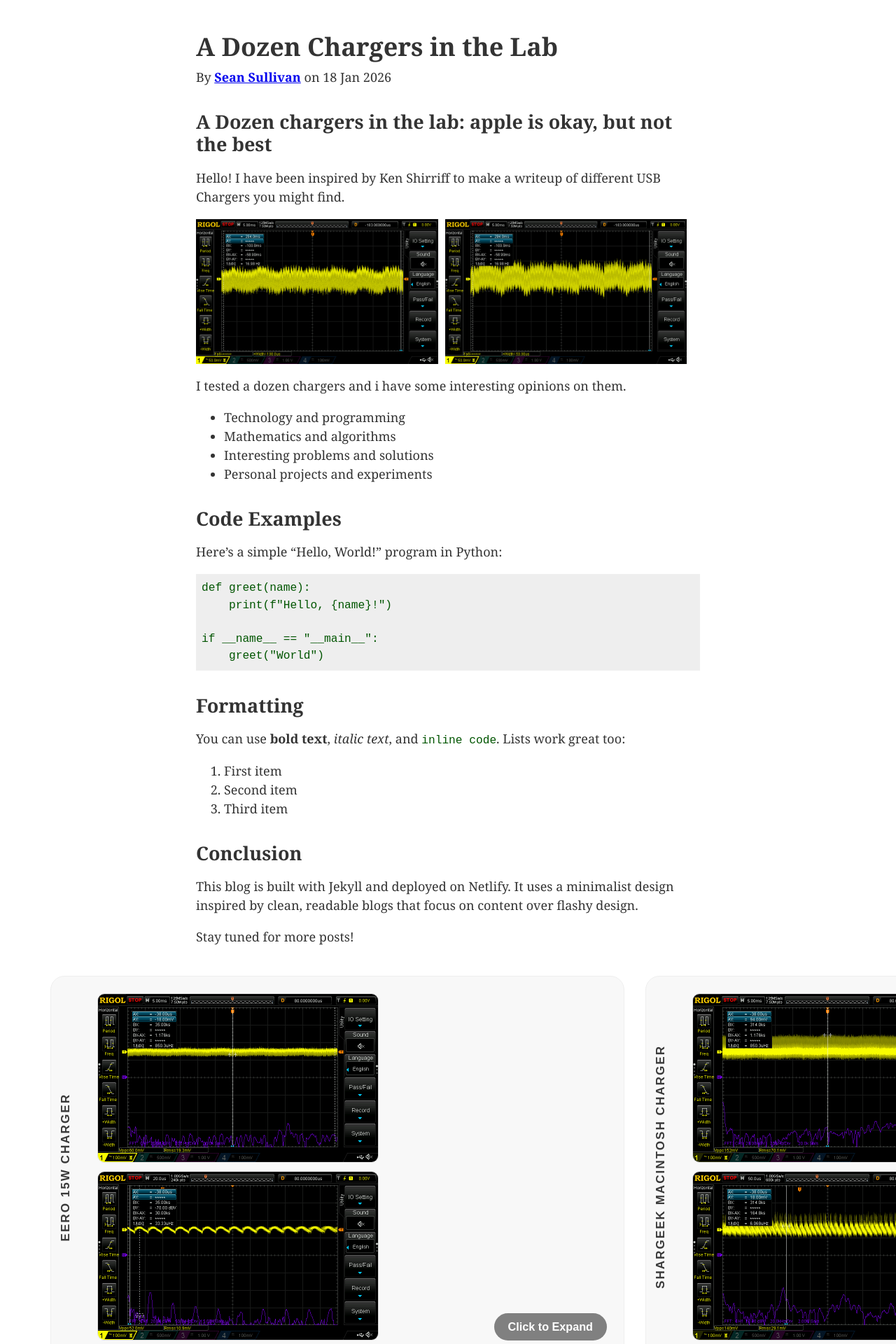
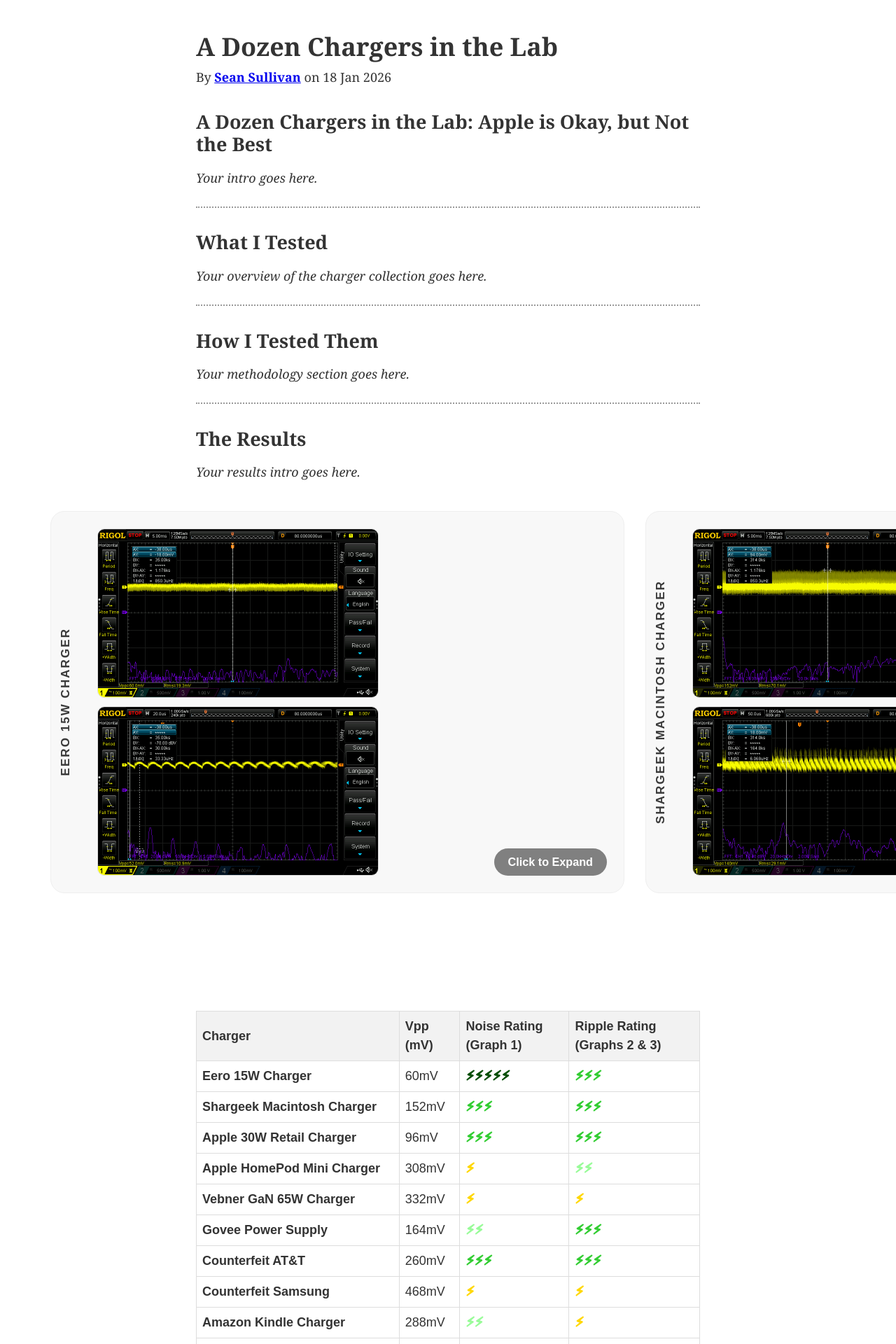
Before and after one commit to 0sps/sullivan.mx, a Jekyll site: the page built from _posts/2026-01-19-a-dozen-chargers-in-the-lab.md, in a window 1280 px wide. Shown: the top 1920 px of the page at 70% size. Built offline with Jekyll 4.4.1, drawn with Linux system fonts in a browser that asks for light colours.

Commit message:
Update 2026-01-19-a-dozen-chargers-in-the-lab.md

````diff
--- a/_posts/2026-01-19-a-dozen-chargers-in-the-lab.md
+++ b/_posts/2026-01-19-a-dozen-chargers-in-the-lab.md
@@ -81,48 +81,36 @@
     caption: ""
 ---
 
-## A Dozen chargers in the lab: apple is okay, but not the best
+## A Dozen Chargers in the Lab: Apple is Okay, but Not the Best
 
-Hello!
-I have been inspired by Ken Shirriff to make a writeup of different USB Chargers you might find.
+<!-- INTRO: Write your opening paragraph(s) here. Why did you test this? What inspired you? (e.g. Ken Shirriff) What is the reader going to learn? -->
 
-<p style="display: flex; gap: 10px;">
-  <img src="/assets/images/1-apple-retail.png" alt="Image 1" style="width: 48%;">
-  <img src="/assets/images/2-apple-retail.png" alt="Image 2" style="width: 48%;">
-</p>
+*Your intro goes here.*
 
-I tested a dozen chargers and i have some interesting opinions on them.
+---
 
-- Technology and programming
-- Mathematics and algorithms
-- Interesting problems and solutions
-- Personal projects and experiments
+## What I Tested
 
-## Code Examples
+<!-- Briefly describe the collection of chargers — where they came from (official, counterfeit, old, new, etc.) -->
 
-Here's a simple "Hello, World!" program in Python:
+*Your overview of the charger collection goes here.*
 
-```python
-def greet(name):
-    print(f"Hello, {name}!")
+---
 
-if __name__ == "__main__":
-    greet("World")
-```
+## How I Tested Them
 
-## Formatting
+<!-- Describe your methodology: the oscilloscope, what Vpp means, what noise/ripple means and why it matters, etc. A paragraph or two here will make the rest of the article make sense. -->
 
-You can use **bold text**, *italic text*, and `inline code`. Lists work great too:
+*Your methodology section goes here.*
 
-1. First item
-2. Second item
-3. Third item
+---
 
-## Conclusion
+## The Results
 
-This blog is built with Jekyll and deployed on Netlify. It uses a minimalist design inspired by clean, readable blogs that focus on content over flashy design.
+<!-- Introduce the interactive card viewer below. Something like "Scroll through the results below — click any card to expand the oscilloscope traces." -->
 
-Stay tuned for more posts!
+*Your results intro goes here.*
+
 <p>
 <style>
   .device-scroller {
@@ -366,7 +353,6 @@
 </div>
 
 <div id="device-modal" onclick="closeModal()">
-  <span class="modal-dismiss-hint top">click anywhere to dismiss</span>
   <span class="modal-dismiss-hint bottom">click anywhere to dismiss</span>
   <span class="modal-dismiss-hint left">click anywhere to dismiss</span>
   <span class="modal-dismiss-hint right">click anywhere to dismiss</span>
````
Also changed, not shown: other parts of _posts/2026-01-19-a-dozen-chargers-in-the-lab.md (+1 -2 lines).
